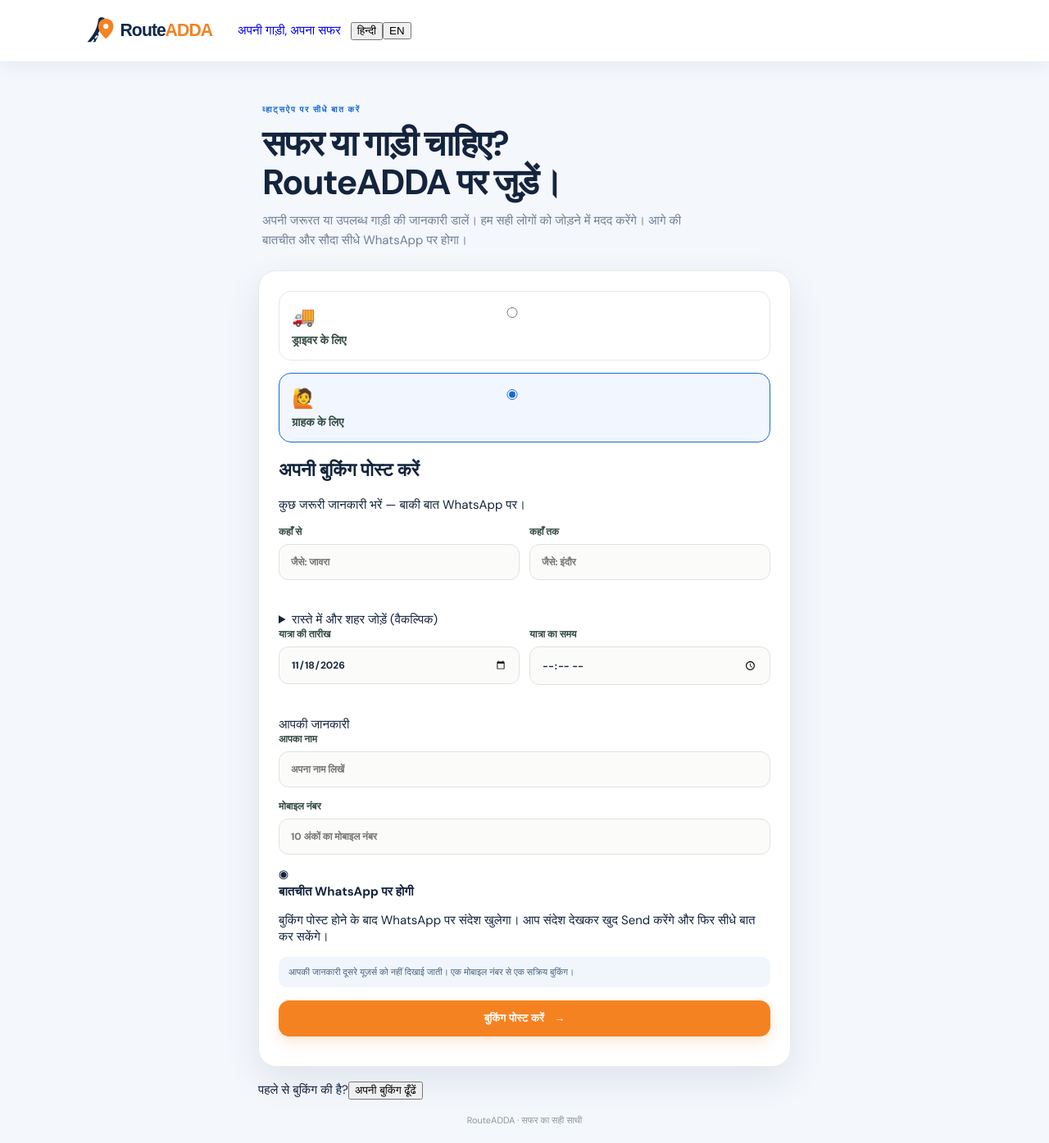
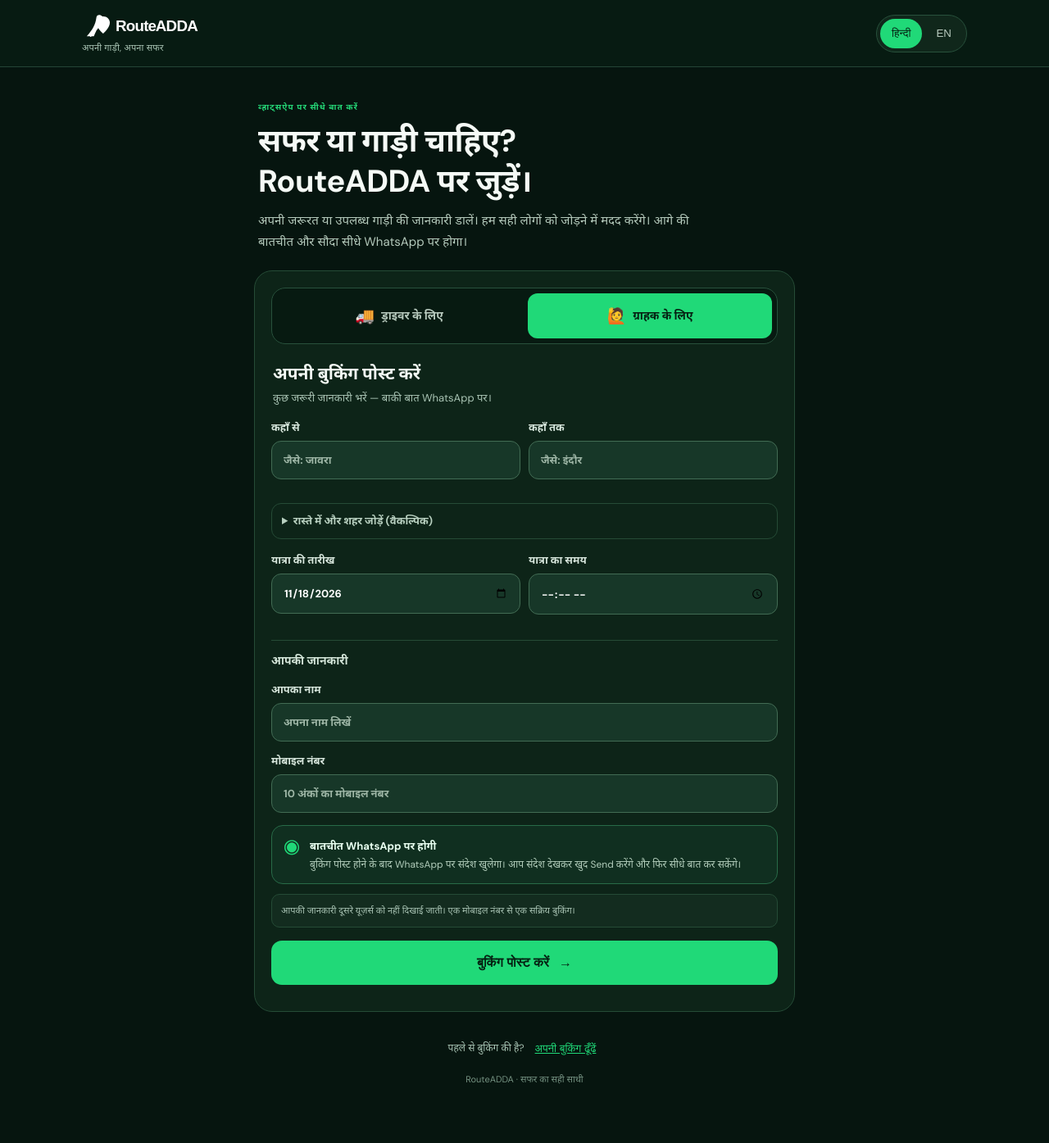
Before and after one commit to temporary-coderr/booking_bot, a plain HTML site: page public/index.html in a window 1280 px wide. Shown: the whole page at 82% size. After the commit the page ends 1368 px from the top, so only its background shows below. Drawn offline with Linux system fonts and the light colour scheme.

Commit message:
Apply WhatsApp-inspired dark green RouteADDA customer design

```diff
--- a/public/style.css
+++ b/public/style.css
@@ -21,3 +21,55 @@
 .role-option input{accent-color:#1769d2}
 .privacy-note{color:#47627f;background:#f1f6fd}
 @media(max-width:650px){.topbar{min-height:66px}.brand-logo{width:160px}.topbar .secure-pill{font-size:10px;padding:7px 9px}}
+
+/* WhatsApp-first RouteADDA customer experience */
+body.public-home{background:#06150f;color:#f5faf6;font-family:'DM Sans','Noto Sans Devanagari',Arial,sans-serif}
+.public-home .topbar{background:#071b12;color:#fff;border-bottom:1px solid #244536;box-shadow:none;min-height:82px;padding:10px max(18px,calc((100vw - 1080px)/2))}
+.public-home .brand-home{display:flex;flex-direction:column;align-items:flex-start;gap:0}
+.public-home .brand-logo{width:168px;filter:brightness(0) invert(1);max-height:42px}
+.brand-tagline{font-size:11px;color:#a9c4b4;margin-top:1px;letter-spacing:.2px}
+.language-switch{margin-left:auto;display:flex;padding:4px;border:1px solid #28513c;border-radius:30px;background:#10271b;gap:3px}
+.lang-button{border:0;background:transparent;color:#b8cabe;padding:10px 14px;border-radius:25px;font:700 13px inherit;cursor:pointer}
+.lang-button.active{background:#20d978;color:#052012}
+.public-home .shell{width:min(100% - 28px,660px);margin:25px auto}
+.public-home .intro{padding:12px 5px 22px}
+.public-home .eyebrow{color:#25d978;letter-spacing:1.1px}
+.public-home .intro h1{font-size:clamp(27px,6vw,38px);line-height:1.28;letter-spacing:-.5px;margin:9px 0 12px;color:#f5faf6}
+.public-home .intro p{color:#b4c9bb;line-height:1.7}
+.public-home .panel,.public-home .success-panel{background:#0d2418;border:1px solid #254b36;border-radius:22px;box-shadow:none;padding:20px}
+.role-tabs{display:grid;grid-template-columns:1fr 1fr;gap:8px;padding:6px;border:1px solid #28513c;background:#071a11;border-radius:17px;margin-bottom:22px}
+.public-home .role-option{display:flex;align-items:center;justify-content:center;gap:8px;min-height:55px;margin:0;padding:10px;border:0;border-radius:12px;background:transparent;color:#b8cabe}
+.public-home .role-option input{position:absolute;opacity:0;pointer-events:none}
+.public-home .role-option:has(input:checked){background:#20d978;color:#052012}
+.public-home .role-option b{font-size:14px}
+.public-home .role-icon{font-size:19px}
+.form-intro{margin:0 2px 18px}
+.form-intro h2{font-size:21px;margin:0 0 5px;color:#f4faf5}
+.form-intro p{font-size:13px;color:#a9c4b4;margin:0}
+.public-home label{color:#d8e7dd;font-size:13px}
+.public-home label>input,.public-home select{background:#173728;border:1px solid #426c54;color:#fff;border-radius:12px;padding:14px}
+.public-home input::placeholder{color:#9eb6a6}
+.public-home input:focus,.public-home select:focus{border-color:#20d978;box-shadow:0 0 0 3px #20d97820}
+.public-home .field-grid{gap:10px;margin-bottom:14px}
+.via-details{margin:2px 0 17px;border:1px solid #254b36;border-radius:12px;padding:12px;color:#b9d1c1;font-size:13px}
+.via-details summary{cursor:pointer;font-weight:700}
+.via-grid{margin-top:15px!important}
+.section-divider{border-top:1px solid #254b36;margin:16px 0;padding-top:15px;color:#d5e7da;font-weight:800;font-size:14px}
+.whatsapp-note{display:flex;gap:12px;padding:14px;border:1px solid #286b48;background:#102f20;border-radius:14px;margin:12px 0}
+.wa-icon{color:#20d978;font-size:25px;line-height:1}
+.whatsapp-note b{color:#e8fff0;font-size:13px}
+.whatsapp-note p{margin:4px 0 0;color:#b2cdbb;font-size:12px;line-height:1.5}
+.public-home .privacy-note{background:#132c1f;color:#a9c4b4;border:1px solid #254b36;border-radius:10px;padding:11px;font-size:11px;line-height:1.55}
+.public-home .primary-button{background:#20d978;color:#052012;border-radius:13px;min-height:54px;font-size:16px;box-shadow:none}
+.public-home .primary-button:hover{background:#39e88a}
+.public-home .form-status{color:#ffb4a9}
+.public-home .success-panel{text-align:center}
+.public-home .success-panel h2{color:#f4faf5}
+.public-home .success-panel p{color:#b4c9bb}
+.public-home .success-icon{background:#20d978;color:#052012}
+.public-home .wa-button{background:#20d978;color:#052012}
+.public-home .outline-button{background:#173728;color:#dff5e7;border-color:#426c54}
+.lookup-strip{display:flex;justify-content:center;gap:7px;align-items:center;color:#a9c4b4;font-size:12px;padding:18px 0 3px}
+.text-button{border:0;background:none;color:#20d978;font:700 12px inherit;cursor:pointer;text-decoration:underline}
+.public-home footer{color:#759282}
+@media(max-width:520px){.public-home .topbar{padding:9px 14px;min-height:72px}.public-home .brand-logo{width:148px}.lang-button{padding:9px 11px}.public-home .shell{margin:18px auto}.public-home .panel{padding:15px}.public-home .role-option{gap:5px;flex-direction:column;min-height:72px}.public-home .role-option b{font-size:12px}.public-home .field-grid{grid-template-columns:1fr 1fr}.public-home .intro h1{font-size:29px}}
```
